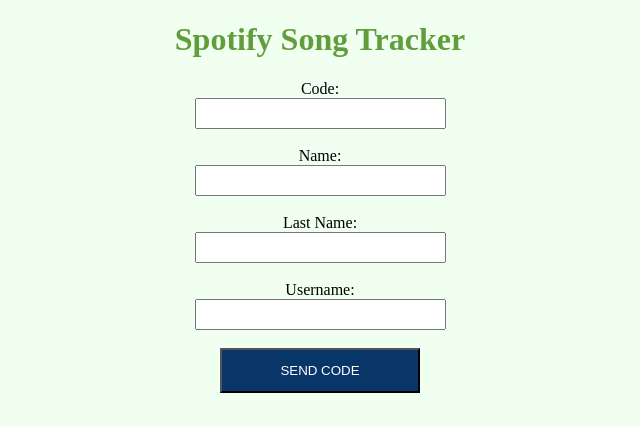
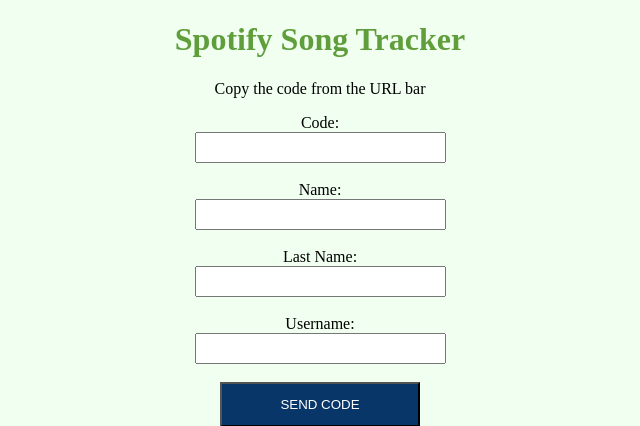
Before and after one commit to sebasalvarez13/spotify-data-pipeline, a Flask app: page /callback in a window 1280 px wide. Shown: the top 426 px of the page, without its empty margins (320-960 px from the left). Run offline with Flask 2, Linux system fonts and the light colour scheme; data that the repository does not hold is empty; parts of the project's set-up code (start-up, migrations or seed data) failed here and were passed over.

Commit message:
Add "copy code from url bar" comment

```diff
--- a/templates/callback.html
+++ b/templates/callback.html
@@ -9,6 +9,7 @@
     <body>
         <center>
             <h1>Spotify Song Tracker</h1>
+            <p>Copy the code from the URL bar</p>
             <form action="/getsongs" autocomplete="on" method="POST" enctype="multipart/form-data">
                 Code:<br> <input type="text" name="code"><br><br>
                 Name:<br> <input type="text" name="name"><br><br>
```
